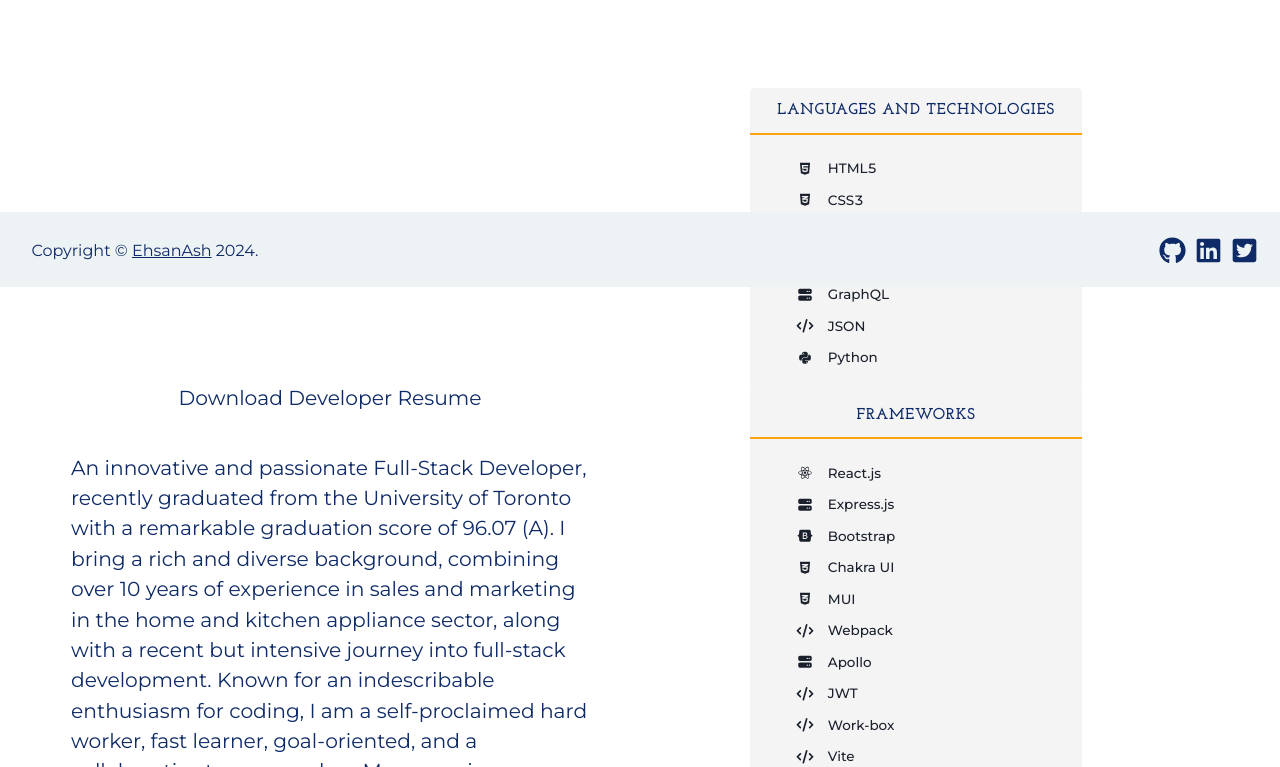
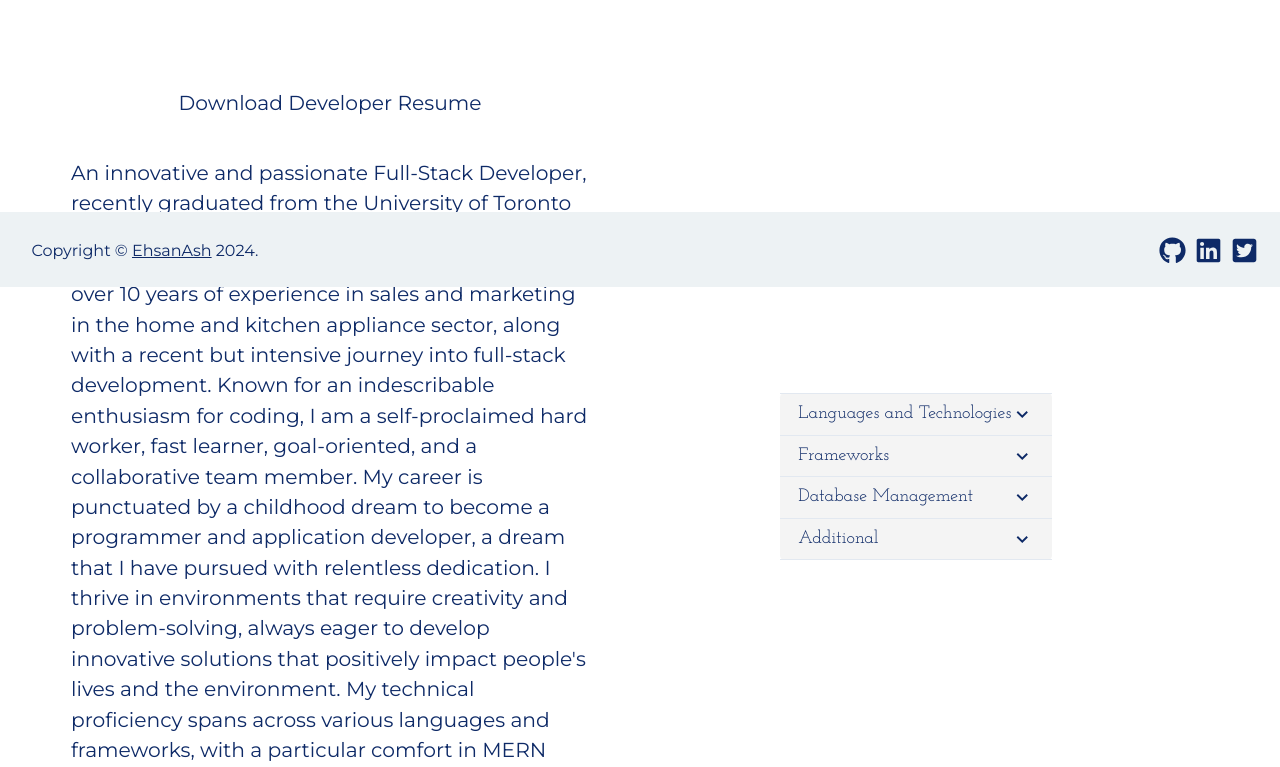
Before and after one commit to EhsanAsh/EhsanAsh-Portfolio, a React (Vite) app: page /portfolio in a window 1280 px wide. Shown: the part 513-1280 px from the top of the page. Built offline with nearby package versions, Linux system fonts and the light colour scheme; a web font is replaced by a local one.

Commit message:
perf: Refactor skillList component to use Chakra UI Accordion

```diff
--- a/src/components/skillList/index.jsx
+++ b/src/components/skillList/index.jsx
@@ -10,16 +10,16 @@
 // =========================================================
 import { FontAwesomeIcon } from '@fortawesome/react-fontawesome';
 import {
-    Table,
-    Thead,
-    Tbody,
-    Tr,
-    Th,
-    Td,
-    TableContainer,
+    Accordion,
+    AccordionItem,
+    AccordionButton,
+    AccordionPanel,
+    AccordionIcon,
     List,
     ListItem,
     Card,
+    Heading,
+    Box
 } from '@chakra-ui/react';
 // =========================================================
 
@@ -42,29 +42,31 @@ const SkillList = () => {
 
         return (
             <>
-                <Thead
-                    borderBottom={'2px solid'}
-                    borderColor={'brand.orange'}
-                >
-                    <Tr>
-                        <Th
+                <AccordionItem>
+                    <Heading
                         color={'brand.darkBlue'}
                         textAlign={'center'}
                         fontFamily={'josefinSlabTitle'}
                         fontSize={{ base: 'xs', md: 'sm' }}
                     >
+                        <AccordionButton>
+                            <Box as="span" flex='1' textAlign='left'>
                                 {title}
-                        </Th>
-                    </Tr>
-                </Thead>
-                <Tbody>
-                    <Tr>
-                        <Td>
+                            </Box>
+                            <AccordionIcon />
+                        </AccordionButton>
+
+                    </Heading>
+                    <AccordionPanel>
                         <List>
                             {skills[0].items.map((item, index) => (
                                 <ListItem
+                                    display={'flex'}
+                                    justifyContent={'flex-start'}
+                                    alignItems={'center'}
                                     key={index}
-                                        maxW={'55px'}
+                                    w={'100%'}
+                                    // maxW={'80px'}
                                     p={1}
                                     fontSize={'xs'}
                                     fontWeight={'500'}
@@ -74,9 +76,8 @@ const SkillList = () => {
                                 </ListItem>
                             ))}
                         </List>
-                        </Td>
-                    </Tr>
-                </Tbody>
+                    </AccordionPanel>
+                </AccordionItem>
             </>
         );
     };
@@ -84,31 +85,22 @@ const SkillList = () => {
     return (
 
         <Card size={'sm'} variant={'skills'}>
-            <TableContainer
-                display={'flex'}
-                flexDirection={'column'}
-                justifyContent={'center'}
-                alignItems={'center'}
-                alignSelf={'center'}
-                w={'100%'}
-                maxW={'350px'}
-                minW={'300px'}
-                pb={5}
-            >
-                <Table
-                    variant='simple'
-                    colorScheme='whiteAlpha'
-                    size={{ base: 'xs', sm: 'sm', xl: 'md' }}
-                    borderBottom={'2px solid'}
-                    borderColor={'brand.orange'}
+            <Accordion
+                // display={'flex'}
+                // flexDirection={'column'}
+                // justifyContent={'center'}
+                // alignItems={'center'}
+                // alignSelf={'center'}
+                // w={'100%'}
+                // maxW={'350px'}
+                // minW={'300px'}
+                // pb={5}
             >
                 {renderSkillSection('Languages and Technologies', language)}
                 {renderSkillSection('Frameworks', frameworks)}
                 {renderSkillSection('Database Management', database)}
                 {renderSkillSection('Additional', additional)}
-
-                </Table>
-            </TableContainer>
+            </Accordion>
         </Card>
 
     );
```
Lines whose indentation alone changed are shown as unchanged.
